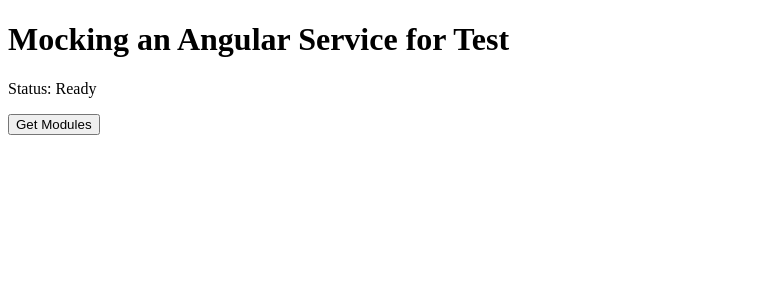
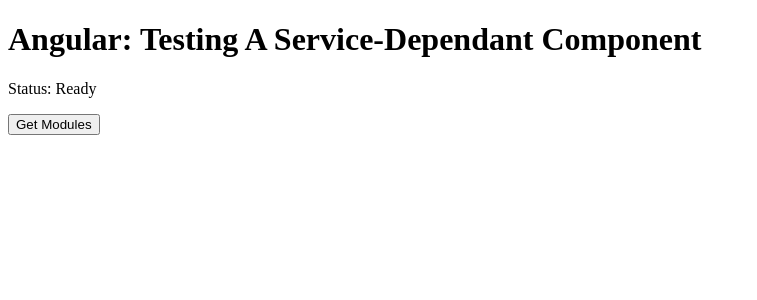
Before and after one commit to SpaceFozzy/angular-testing-component-services, an Angular app: page / in a window 1280 px wide. Shown: the top 300 px of the page, without its empty margins (0-757 px from the left). Built offline with nearby package versions, Linux system fonts and the light colour scheme.

Commit message:
Add comments for clarity

```diff
--- a/src/app/app.component.ts
+++ b/src/app/app.component.ts
@@ -7,7 +7,7 @@
   selector: 'app-root',
   template: `
   <h1>
-      Mocking an Angular Service for Test
+    Angular: Testing A Service-Dependant Component
   </h1>
   <p>Status: {{status}}</p>
   <section *ngIf="modules.length" id="module-list">
```
Also changed, not shown: 2 other files (tests, documents, lock files or other folders). Lines whose indentation alone changed are shown as unchanged.
